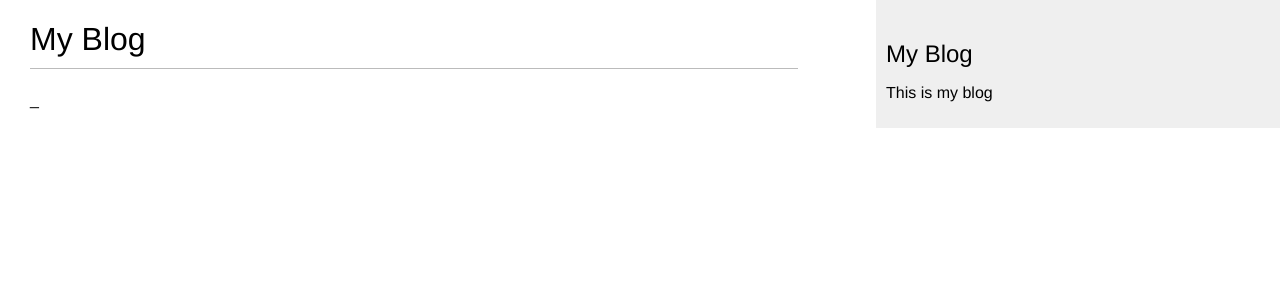
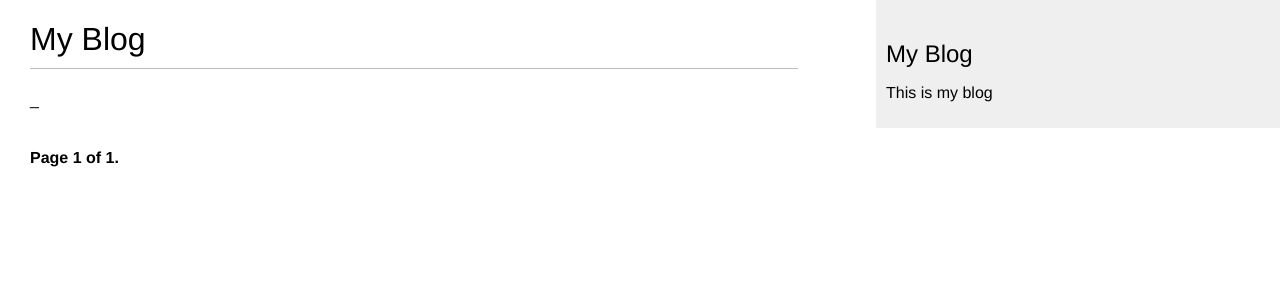
Before and after one commit to ynrfin/django3-by-example, a Django app: page /blog/ in a window 1280 px wide. Shown: the top 300 px of the page. Run offline with Django 3.2, Linux system fonts and the light colour scheme; data that the repository does not hold is empty.

Commit message:
add pagination to blog listing

```diff
--- a/mysite/blog/templates/blog/post/list.html
+++ b/mysite/blog/templates/blog/post/list.html
@@ -16,4 +16,5 @@
         </p>
         {{ post.body|truncatewords:30|linebreaks }}
     {% endfor %}_
+    {% include "pagination.html" with page=posts %}
 {% endblock %}
--- a/mysite/blog/views.py
+++ b/mysite/blog/views.py
@@ -1,12 +1,27 @@
 from django.shortcuts import render, get_object_or_404
 from .models import Post
-import pdb
+from django.core.paginator import Paginator, EmptyPage, PageNotAnInteger
+
 
 def post_list(request):
-    posts = Post.published.all()
+    object_list = Post.published.all()
+    paginator = Paginator(object_list, 3) # 3 post in each page
+    page = request.GET.get('page')
+
+    try:
+        posts = paginator.page(page)
+    except PageNotAnInteger:
+        # if page is not an integer, deliver the first page
+        posts = paginator.page(1)
+    except EmptyPage:
+        # if page is out of range deliver last page
+        posts = paginator.page(paginator.num_pages)
     return render(request,
         'blog/post/list.html',
-        {'posts': posts})
+        {
+            'page': page,
+            'posts': posts
+        })
 
 def post_detail(request, year, month, day, post):
     post = get_object_or_404(Post, slug=post,
```
